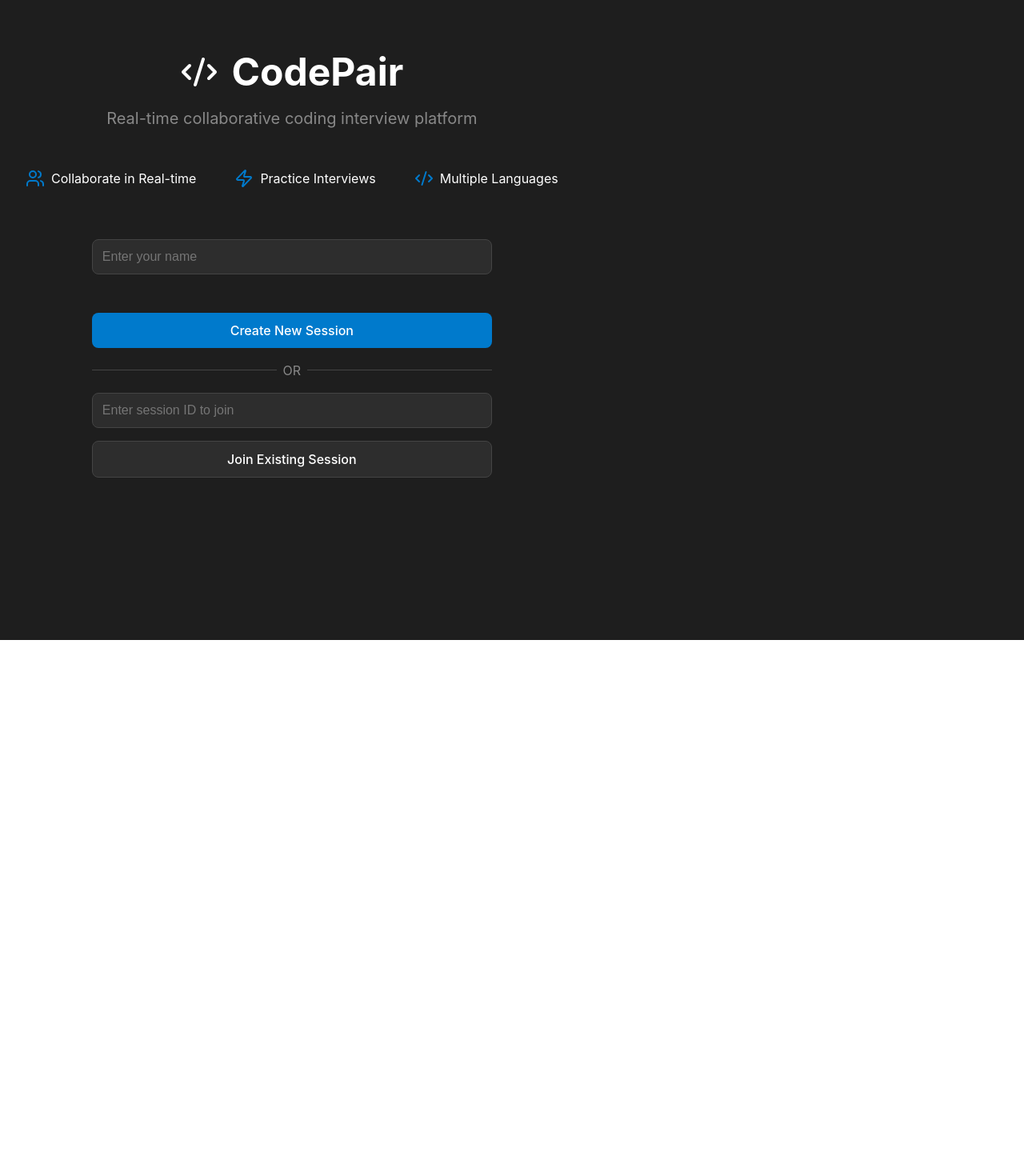
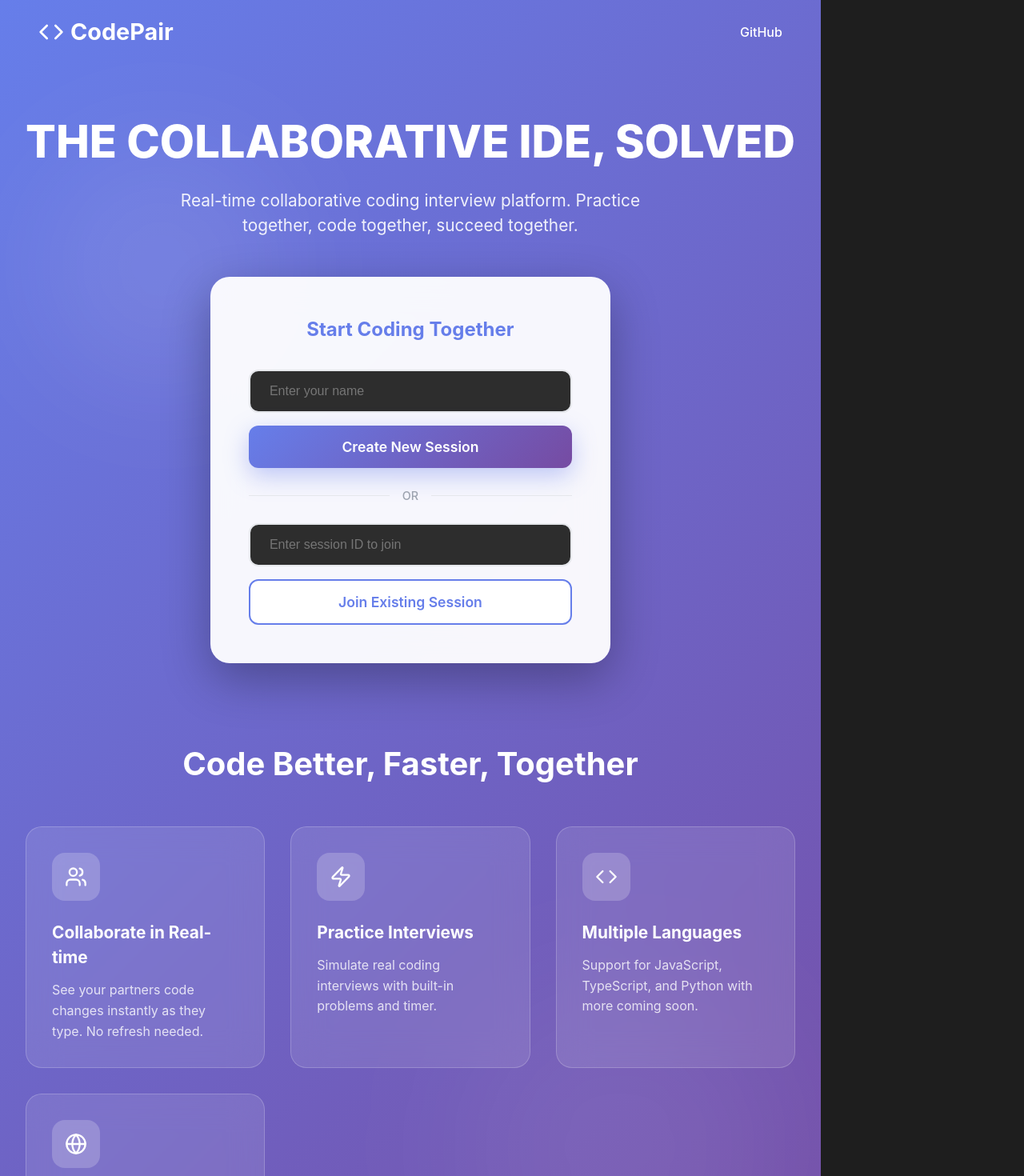
Before and after one commit to ibiraza1077-pixel/codepair, a React (Vite) app in the folder client/: page / in a window 1280 px wide. Shown: the top 1470 px of the page at 80% size. Before the commit the page ends 800 px from the top, so only its background shows below. Built offline with nearby package versions, Linux system fonts and the light colour scheme.

Commit message:
Redesign landing page with modern gradient UI

```diff
--- a/client/src/pages/Home.tsx
+++ b/client/src/pages/Home.tsx
@@ -1,117 +1,156 @@
 import { useState } from 'react';
 import { useNavigate } from 'react-router-dom';
-import { Code2, Users, Zap } from 'lucide-react';
-
-const API_URL = 'https://hearty-abundance-production.up.railway.app';
+import { Users, Code, Zap, Globe } from 'lucide-react';
 
 function Home() {
   const [username, setUsername] = useState('');
   const [sessionId, setSessionId] = useState('');
-  const [loading, setLoading] = useState(false);
+  const [error, setError] = useState('');
   const navigate = useNavigate();
+
+  const API_URL = 'https://hearty-abundance-production.up.railway.app';
 
   const createSession = async () => {
     if (!username.trim()) {
-      alert('Please enter your name');
+      setError('Please enter your name');
       return;
     }
 
-    setLoading(true);
     try {
       const response = await fetch(`${API_URL}/api/sessions/create`, {
         method: 'POST',
-        headers: { 'Content-Type': 'application/json' },
       });
       const data = await response.json();
-      navigate(`/session/${data.sessionId}?username=${username}`);
-    } catch (error) {
-      console.error('Error creating session:', error);
-      alert('Failed to create session');
-    } finally {
-      setLoading(false);
+      navigate(`/session/${data.sessionId}?username=${encodeURIComponent(username)}`);
+    } catch (err) {
+      setError('Failed to create session');
     }
   };
 
   const joinSession = () => {
     if (!username.trim()) {
-      alert('Please enter your name');
+      setError('Please enter your name');
       return;
     }
     if (!sessionId.trim()) {
-      alert('Please enter session ID');
+      setError('Please enter session ID');
       return;
     }
-    navigate(`/session/${sessionId}?username=${username}`);
+    navigate(`/session/${sessionId}?username=${encodeURIComponent(username)}`);
   };
 
   return (
-    <div className="container" style={{ textAlign: 'center', paddingTop: '4rem' }}>
-      <div style={{ marginBottom: '3rem' }}>
-        <h1 style={{ fontSize: '3rem', marginBottom: '1rem', display: 'flex', alignItems: 'center', justifyContent: 'center', gap: '1rem' }}>
-          <Code2 size={48} />
-          CodePair
-        </h1>
-        <p style={{ fontSize: '1.25rem', color: '#888' }}>
-          Real-time collaborative coding interview platform
+    <div style={{ minHeight: '100vh', background: 'linear-gradient(135deg, #667eea 0%, #764ba2 100%)', position: 'relative', overflow: 'hidden' }}>
+
+      {/* Animated Background Elements */}
+      <div style={{ position: 'absolute', top: '10%', left: '5%', width: '300px', height: '300px', background: 'rgba(255,255,255,0.1)', borderRadius: '50%', filter: 'blur(80px)' }}></div>
+      <div style={{ position: 'absolute', bottom: '10%', right: '5%', width: '400px', height: '400px', background: 'rgba(255,255,255,0.08)', borderRadius: '50%', filter: 'blur(100px)' }}></div>
+
+      {/* Navigation */}
+      <nav style={{ padding: '1.5rem 3rem', display: 'flex', justifyContent: 'space-between', alignItems: 'center', position: 'relative', zIndex: 10 }}>
+        <div style={{ display: 'flex', alignItems: 'center', gap: '0.5rem' }}>
+          <Code size={32} color="white" />
+          <h1 style={{ fontSize: '1.8rem', fontWeight: '700', color: 'white', margin: 0 }}>CodePair</h1>
+        </div>
+        <a href="https://github.com/ibiraza1077-pixel/codepair" target="_blank" style={{ color: 'white', textDecoration: 'none', fontSize: '1rem', fontWeight: '500' }}>GitHub</a>
+      </nav>
+
+      {/* Hero Section */}
+      <div style={{ maxWidth: '1200px', margin: '0 auto', padding: '4rem 2rem', position: 'relative', zIndex: 10 }}>
+        <div style={{ textAlign: 'center', marginBottom: '4rem' }}>
+          <h2 style={{ fontSize: '3.5rem', fontWeight: '800', color: 'white', marginBottom: '1.5rem', lineHeight: '1.2' }}>
+            THE COLLABORATIVE IDE, SOLVED
+          </h2>
+          <p style={{ fontSize: '1.3rem', color: 'rgba(255,255,255,0.9)', maxWidth: '600px', margin: '0 auto 3rem' }}>
+            Real-time collaborative coding interview platform. Practice together, code together, succeed together.
           </p>
-      </div>
 
-      <div style={{ display: 'flex', gap: '3rem', justifyContent: 'center', marginBottom: '4rem' }}>
-        <div style={{ display: 'flex', alignItems: 'center', gap: '0.5rem' }}>
-          <Users size={24} color="#007acc" />
-          <span>Collaborate in Real-time</span>
-        </div>
-        <div style={{ display: 'flex', alignItems: 'center', gap: '0.5rem' }}>
-          <Zap size={24} color="#007acc" />
-          <span>Practice Interviews</span>
-        </div>
-        <div style={{ display: 'flex', alignItems: 'center', gap: '0.5rem' }}>
-          <Code2 size={24} color="#007acc" />
-          <span>Multiple Languages</span>
-        </div>
-      </div>
+          {/* Main CTA Section */}
+          <div style={{ background: 'rgba(255,255,255,0.95)', backdropFilter: 'blur(20px)', borderRadius: '24px', padding: '3rem', maxWidth: '500px', margin: '0 auto', boxShadow: '0 20px 60px rgba(0,0,0,0.3)' }}>
+            <h3 style={{ fontSize: '1.5rem', fontWeight: '700', color: '#667eea', marginBottom: '2rem' }}>Start Coding Together</h3>
 
-      <div style={{ maxWidth: '500px', margin: '0 auto', display: 'flex', flexDirection: 'column', gap: '2rem' }}>
-        <div>
             <input
               type="text"
               placeholder="Enter your name"
               value={username}
-            onChange={(e) => setUsername(e.target.value)}
-            style={{ marginBottom: '1rem' }}
+              onChange={(e) => { setUsername(e.target.value); setError(''); }}
+              style={{ width: '100%', padding: '1rem 1.5rem', fontSize: '1rem', border: '2px solid #e5e7eb', borderRadius: '12px', marginBottom: '1rem', outline: 'none', transition: 'all 0.3s' }}
+              onFocus={(e) => e.target.style.borderColor = '#667eea'}
+              onBlur={(e) => e.target.style.borderColor = '#e5e7eb'}
             />
-        </div>
 
-        <div style={{ display: 'flex', flexDirection: 'column', gap: '1rem' }}>
             <button
-            className="btn-primary"
               onClick={createSession}
-            disabled={loading}
-            style={{ width: '100%' }}
+              style={{ width: '100%', padding: '1rem 2rem', fontSize: '1.1rem', fontWeight: '600', color: 'white', background: 'linear-gradient(135deg, #667eea 0%, #764ba2 100%)', border: 'none', borderRadius: '12px', cursor: 'pointer', marginBottom: '1.5rem', transition: 'transform 0.2s', boxShadow: '0 10px 30px rgba(102,126,234,0.4)' }}
+              onMouseEnter={(e) => e.currentTarget.style.transform = 'translateY(-2px)'}
+              onMouseLeave={(e) => e.currentTarget.style.transform = 'translateY(0)'}
             >
-            {loading ? 'Creating...' : 'Create New Session'}
+              Create New Session
             </button>
 
-          <div style={{ display: 'flex', alignItems: 'center', gap: '0.5rem' }}>
-            <div style={{ flex: 1, height: '1px', background: '#444' }}></div>
-            <span style={{ color: '#888' }}>OR</span>
-            <div style={{ flex: 1, height: '1px', background: '#444' }}></div>
+            <div style={{ display: 'flex', alignItems: 'center', gap: '1rem', marginBottom: '1.5rem' }}>
+              <div style={{ flex: 1, height: '1px', background: '#e5e7eb' }}></div>
+              <span style={{ color: '#9ca3af', fontSize: '0.9rem', fontWeight: '500' }}>OR</span>
+              <div style={{ flex: 1, height: '1px', background: '#e5e7eb' }}></div>
             </div>
 
             <input
               type="text"
               placeholder="Enter session ID to join"
               value={sessionId}
-            onChange={(e) => setSessionId(e.target.value)}
+              onChange={(e) => { setSessionId(e.target.value); setError(''); }}
+              style={{ width: '100%', padding: '1rem 1.5rem', fontSize: '1rem', border: '2px solid #e5e7eb', borderRadius: '12px', marginBottom: '1rem', outline: 'none', transition: 'all 0.3s' }}
+              onFocus={(e) => e.target.style.borderColor = '#667eea'}
+              onBlur={(e) => e.target.style.borderColor = '#e5e7eb'}
             />
+
             <button
-            className="btn-secondary"
               onClick={joinSession}
-            style={{ width: '100%' }}
+              style={{ width: '100%', padding: '1rem 2rem', fontSize: '1.1rem', fontWeight: '600', color: '#667eea', background: 'white', border: '2px solid #667eea', borderRadius: '12px', cursor: 'pointer', transition: 'all 0.2s' }}
+              onMouseEnter={(e) => { e.currentTarget.style.background = '#667eea'; e.currentTarget.style.color = 'white'; }}
+              onMouseLeave={(e) => { e.currentTarget.style.background = 'white'; e.currentTarget.style.color = '#667eea'; }}
             >
               Join Existing Session
             </button>
+
+            {error && (
+              <p style={{ color: '#ef4444', marginTop: '1rem', fontSize: '0.9rem', fontWeight: '500' }}>{error}</p>
+            )}
           </div>
+        </div>
+
+        {/* Features Section */}
+        <div style={{ marginTop: '6rem' }}>
+          <h3 style={{ fontSize: '2.5rem', fontWeight: '700', color: 'white', textAlign: 'center', marginBottom: '3rem' }}>
+            Code Better, Faster, Together
+          </h3>
+
+          <div style={{ display: 'grid', gridTemplateColumns: 'repeat(auto-fit, minmax(280px, 1fr))', gap: '2rem' }}>
+            {[
+              { icon: Users, title: 'Collaborate in Real-time', desc: 'See your partners code changes instantly as they type. No refresh needed.' },
+              { icon: Zap, title: 'Practice Interviews', desc: 'Simulate real coding interviews with built-in problems and timer.' },
+              { icon: Code, title: 'Multiple Languages', desc: 'Support for JavaScript, TypeScript, and Python with more coming soon.' },
+              { icon: Globe, title: 'Work from Anywhere', desc: 'No installation required. Just share a link and start coding together.' },
+            ].map((feature, i) => (
+              <div key={i} style={{ background: 'rgba(255,255,255,0.1)', backdropFilter: 'blur(20px)', padding: '2rem', borderRadius: '20px', border: '1px solid rgba(255,255,255,0.2)', transition: 'transform 0.3s' }}
+                onMouseEnter={(e) => e.currentTarget.style.transform = 'translateY(-8px)'}
+                onMouseLeave={(e) => e.currentTarget.style.transform = 'translateY(0)'}
+              >
+                <div style={{ width: '60px', height: '60px', background: 'rgba(255,255,255,0.2)', borderRadius: '16px', display: 'flex', alignItems: 'center', justifyContent: 'center', marginBottom: '1.5rem' }}>
+                  <feature.icon size={28} color="white" />
+                </div>
+                <h4 style={{ fontSize: '1.3rem', fontWeight: '700', color: 'white', marginBottom: '0.8rem' }}>{feature.title}</h4>
+                <p style={{ fontSize: '1rem', color: 'rgba(255,255,255,0.8)', lineHeight: '1.6' }}>{feature.desc}</p>
+              </div>
+            ))}
+          </div>
+        </div>
+      </div>
+
+      {/* Footer */}
+      <div style={{ textAlign: 'center', padding: '2rem', color: 'rgba(255,255,255,0.7)', position: 'relative', zIndex: 10 }}>
+        <p style={{ fontSize: '0.9rem' }}>Built with React, TypeScript, Socket.io & Express</p>
+        <p style={{ fontSize: '0.85rem', marginTop: '0.5rem' }}>© 2026 CodePair. Made by Ibrahim.</p>
       </div>
     </div>
   );
```
Lines whose indentation alone changed are shown as unchanged.
